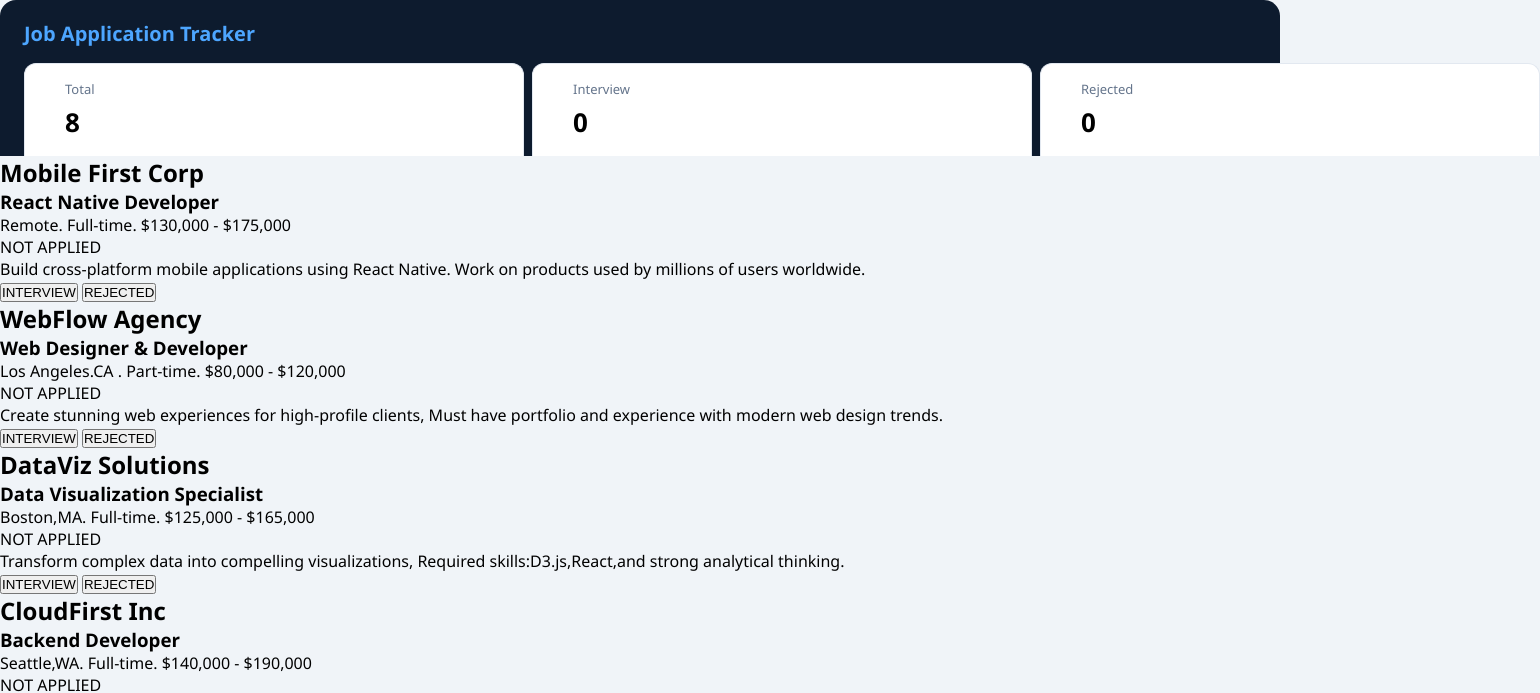
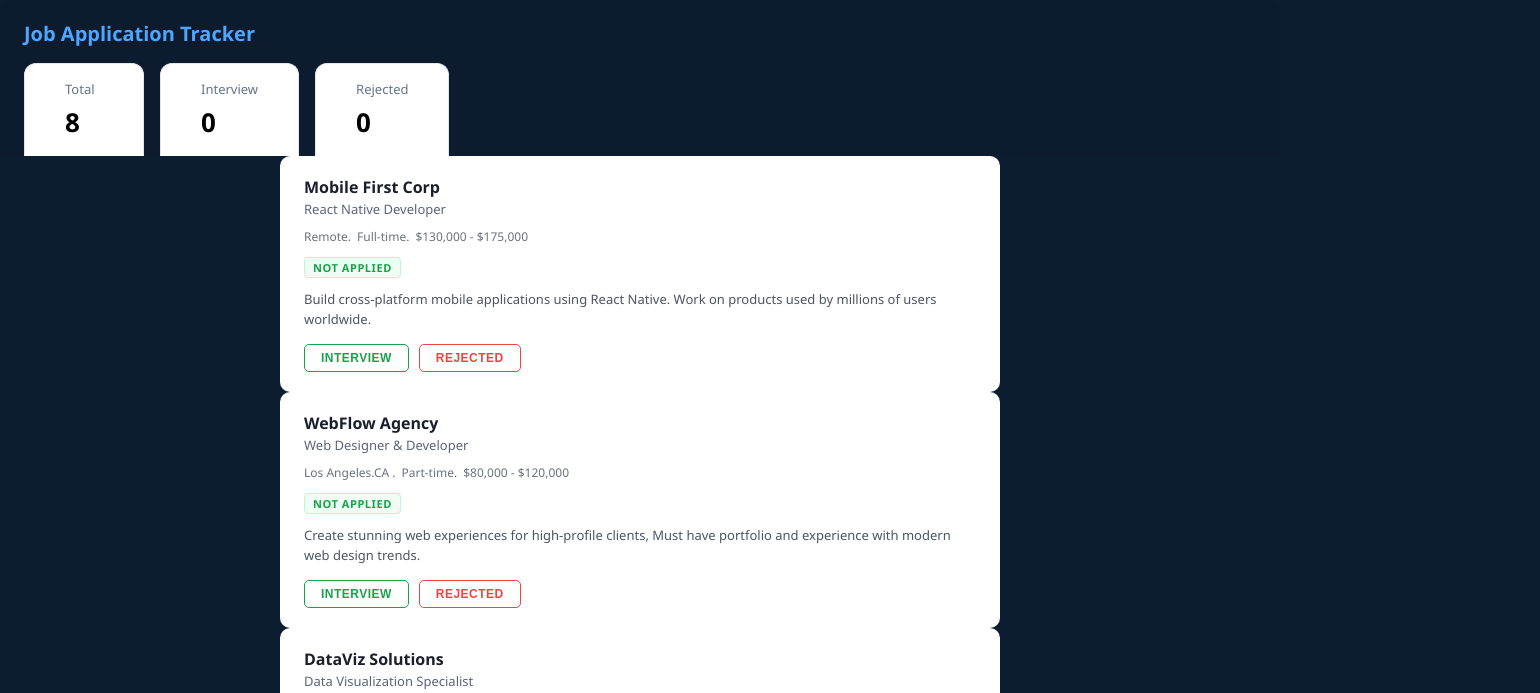
Before and after one commit to JannatulMauaEmu/Job-Application-Ass04, a plain HTML site: page index.html in a window 1280 px wide. Shown: the top 693 px of the page, 1540 px wide, since content can reach past the window. Drawn offline with Linux system fonts and the light colour scheme.

Commit message:
add javaScript

```diff
--- a/index.html
+++ b/index.html
@@ -337,7 +337,61 @@
     </div>
     <!-- /card -->
 
+    <script>
+        function updateStats(){
+            let allCards = document.querySelectorAll(".card-list .card");
+            let interviewCount = 0;
+            let rejectedCount = 0;
 
+            allCards.forEach(function(card){
+                let badge = card.querySelector(".status-badge");
+                if(badge.classList.contains("badge-interview")) interviewCount++;
+                if(badge.classList.contains("badge-reject")) rejectedCount++;
+            });
+
+        let totalCount = allCards.length;
+        document.querySelector(".stat-value.total").textContent = totalCount;
+        document.querySelector(".stat-value.interview").textContent = interviewCount;
+        document.querySelector(".stat-value.rejected").textContent = rejectedCount;
+
+        document.querySelector("tab-count.count-all").textContent = totalCount;
+         document.querySelector("tab-count.count-interview").textContent = interviewCount;
+          document.querySelector("tab-count.count-rejected").textContent = rejectedCount;
+
+          let activeFilter = document.querySelector(".filter-btn.active").dataset.fitter;
+          if(activeFilter === "all") document.querySelector("jobs-count").textContent = totalCount + "jobs";
+          if(activeFilter === "interview") document.querySelector("jobs-count").textContent = interviewCount + "jobs";
+          if(activeFilter === "rejected") document.querySelector("jobs-count").textContent = rejectedCount + "jobs";
+        }
+        function applyFilter(filter){
+            let allCards = document.querySelectorAll(".card-list .card");
+            allCards.forEach(function(card){
+                let badge = card.querySelector(".status-badge");
+                if(filter === "all")
+            {
+                card.style.display = "block";
+            }
+            else if(filter === "interview")
+            {
+                card.style.display = badge.classList.contains("badge-interview") ? "block" : "none";
+            }
+            else if(filter === "rejected")
+            {
+                card.style.display = badge.classList.contains("badge-rejected") ? "block" : "none";
+            }
+            });
+        }
+        function handleStatusButtons(){
+            let allCards = document.querySelectorAll(".card-list .card");
+            allCards.forEach(function(card){
+                let btnInterview = card.querySelector(".btn-interview");
+                let btnRejected = card.querySelector(".btn-rejected");
+                let badge = card.querySelector(".status-badge");
+
+            }
+        )
+        }
+    </script>
 
 </body>
 </html>
--- a/style/style.css
+++ b/style/style.css
@@ -6,7 +6,7 @@
 
 body{
     font-family: 'Segoe UI', Tahoma, Geneva, Verdana, sans-serif;
-    background-color: #f0f4f8;
+    background-color: #0b1d2e;
 }
 
 .Tracker-wrapper{
@@ -23,13 +23,13 @@ body{
 }
 .stats-row{
     display: flex;
-    gap: 5;
+    gap: 8px;
 }
 .stat-card{
     background: #ffffffff;
     border-radius: 12px 12px 0 0;
     padding: 16px 40px;
-    min-width: 500px;
+    min-width: 120px;
     border: 1px solid #e2e8f0;
     border-bottom: none;
     margin-right: 8px;
@@ -54,3 +54,88 @@ body{
 .stat-value .rejected{
     color: #ef4444;
 }
+.card-list {
+    display: flex;
+    flex-direction: column;
+    gap: 4px;
+    background: #0d1b2e;
+    padding: 4px 0;
+    max-width: 720px;
+    margin: 0 auto;
+}
+.card{
+    background: #ffffff;
+    border-radius: 10px;
+    padding: 20px  24px;
+    width: 100%;
+    max-width: 720px;
+    margin :0 auto;
+    position: relative;
+}
+.card-header{
+    display: flex;
+    align-items: flex-start;
+    justify-content: space-between;
+}
+.card-header h2{
+    font-size: 16px;
+    font-weight: 700;
+    color: #1a1f2e;
+    margin-bottom: 2px;
+}
+.card-header h3{
+    font-size: 13px;
+    font-weight: 400;
+    color: #5a6478;
+}
+.meta{
+    display: flex;
+    gap: 6px;
+    margin-top: 10px;
+    flex-wrap: wrap;
+}
+.meta span{
+    font-size: 12px;
+    color: #6b7280;
+}
+.status-badge{
+    display: inline-block;
+    margin-top: 12px;
+    font-size: 11px;
+    font-weight: 600;
+    color: #16a34a;
+    background: #f0fdf4;
+    border: 1px solid #bbf7d0;
+    border-radius: 4px;
+    padding: 2px 8px;
+    letter-spacing: 0.05em;
+}
+.description{
+    margin-top: 12px;
+    font-size: 13px;
+    color: #4b5563;
+    line-height: 1.5;
+}
+.actions{
+    display: flex;
+    gap: 10px;
+    margin-top: 15px;
+}
+.btn{
+    padding: 6px 16px;
+    font-size: 12px;
+    font-weight: 600;
+    border-radius: 5px;
+    cursor: pointer;
+    letter-spacing: 0.04em;
+    background: transparent;
+    transition:background 0.15s;
+}
+.btn-interview{
+    border: 1.5px solid #16a34a;
+    color: #16a34a;
+}
+.btn-rejected{
+    border: 1.5px solid #ef4444;
+    color: #ef4444;
+}
```
